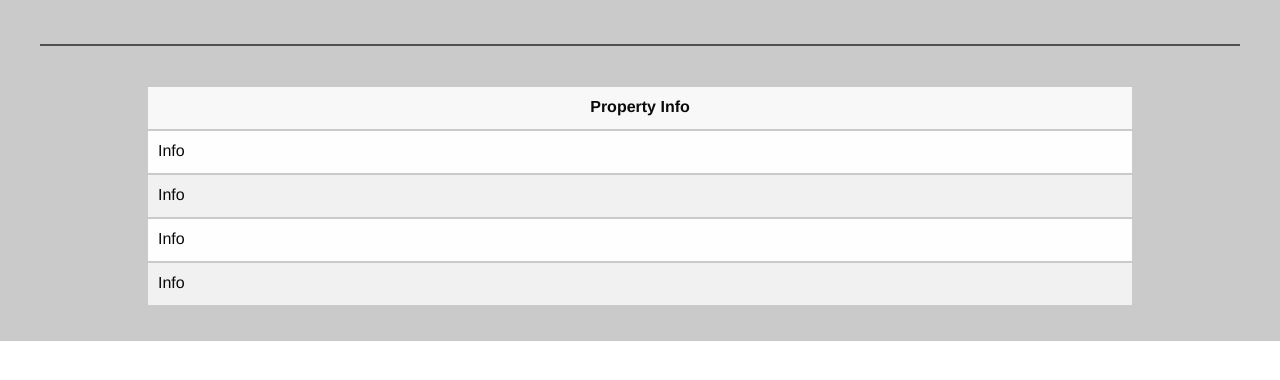
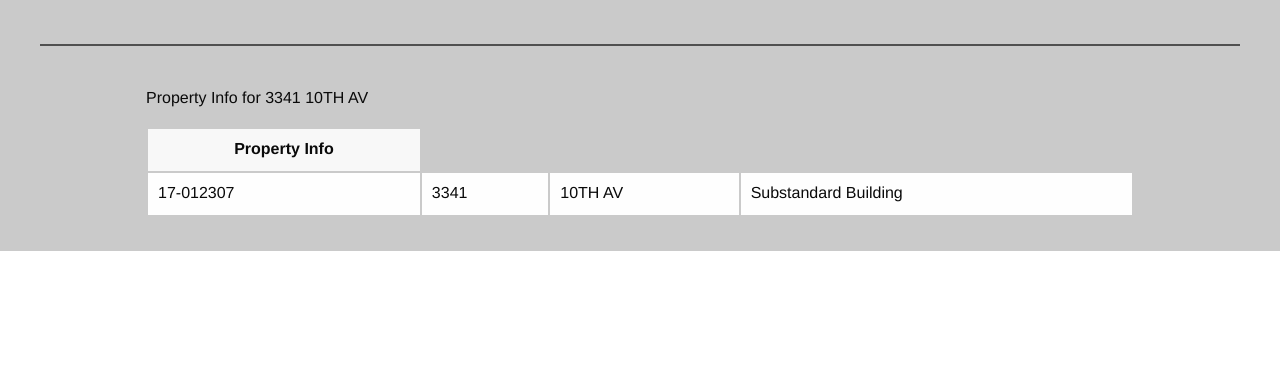
Before and after one commit to andrewryan/490Project, a Django app: page /propertyInfo/17-012307/ in a window 1280 px wide. Shown: the part 90-470 px from the top of the page. Run offline with Django 3.2, Linux system fonts and the light colour scheme; data comes from the database, SQL or seed files in the repository; some libraries are stand-ins or nearby versions.

Commit message:
dynamic urls working

```diff
--- a/webscraper/county_scraper.py
+++ b/webscraper/county_scraper.py
@@ -31,6 +31,7 @@ housingData = soup.find_all("td")
 from webscraper.models import *
 i = 0
 j = 0
+# numHouses = 0
 for string in housingData:
     if i > 22:
         # if string.text == "":
@@ -57,7 +58,11 @@ for string in housingData:
                                 category=house_category)
             addProperty.save()
             j = 0
+            # numHouses += 1
     i += 1
+# propertyTotal(house_total = numHouses).save()
+# create another model (propertyTotal) just to store the number of
+# houses in database
 
 ######### loop to delete entire contents of House model #########
 for x in House.objects.all().iterator(): x.delete()
--- a/webscraper/templates/propertyInfo.html
+++ b/webscraper/templates/propertyInfo.html
@@ -27,6 +27,7 @@
    <hr class="customColor">
 
    <div class="tableDiv">
+      <p>Property Info for {{ property_info.streetNum }} {{ property_info.streetName }}</p>
       <table class="hover">
          <thead>
             <tr>
@@ -36,6 +37,14 @@
 
          <tbody>
             <tr>
+               <td> {{ property_info.caseNum }} </td>
+               <td> {{ property_info.streetNum }} </td>
+               <td> {{ property_info.streetName }} </td>
+               <td> {{ property_info.category }} </td>
+            </tr>
+
+
+            <!-- <tr>
                <td> Info </td>
             </tr>
             <tr>
@@ -46,7 +55,7 @@
             </tr>
             <tr>
                <td> Info </td>
-            </tr>
+            </tr> -->
          </tbody>
 
       </table>
--- a/webscraper/templates/wsdatabase.html
+++ b/webscraper/templates/wsdatabase.html
@@ -132,10 +132,11 @@
          </thead>
 
          <tbody>
+            <!-- method=post action= url register  -->
 
             {% for object in house_list %}
             <tr>
-               <td> <a href="/propertyInfo/"> {{ object.caseNum }}</a> </td>
+               <td> <a href="/propertyInfo/{{ object.caseNum }}"> {{ object.caseNum }}</a> </td>
                <td> {{ object.streetNum }} </td>
                <td> {{ object.streetName }} </td>
                <td> {{ object.category }} </td>
--- a/webscraper/urls.py
+++ b/webscraper/urls.py
@@ -1,8 +1,11 @@
 from django.conf.urls import url
 
-from . import views
+# from . import views
+from .views import *
 
 urlpatterns = [
-    url(r'^$', views.WSdatabase, name='WSdatabase'),
-    url(r'propertyInfo',views.propertyInfo, name='propertyInfo'),
+    url(r'^$', WSdatabase),
+    url(r'^propertyInfo/(?P<caseNum>[\d]+\-?[\d]+)/$', propertyInfo),
 ]
+# url(r'^$', views.WSdatabase, name='WSdatabase'),
+# url(r'propertyInfo', views.propertyInfo, name='propertyInfo'),
--- a/webscraper/views.py
+++ b/webscraper/views.py
@@ -1,4 +1,4 @@
-from django.shortcuts import render
+from django.shortcuts import render, get_object_or_404
 # from django.http import HttpResponse, HttpResponseRedirect, JsonResponse
 from .models import *
 
@@ -12,20 +12,23 @@ from .models import *
 #     return render(request,'WSdatabase.html',context)
 
 def WSdatabase(request):
-    all_houses = House.objects.all()
+    house_list = House.objects.all()
     num_of_houses = House.objects.count()
     # num_of_houses = House.objects.annotate(Count('caseNum'))
     # num_of_houses = House.objects.all.count()
     # num_of_houses = House.objects.filter(streetNum='3341').count()
     context = {
         # 'house_total':num_of_houses,
-        'house_list':all_houses,
-        'title':"WSdatabase",
+        'house_list':house_list,
+        'title':"Code Violations",
         }
     return render(request,'wsdatabase.html',context, num_of_houses)
 
-def propertyInfo(request):
+def propertyInfo(request, caseNum):
+    # info = House.objects.all().filter(caseNum='17-012307')
+    property_info = get_object_or_404(House, caseNum=caseNum)
     context = {
+        'property_info':property_info,
         'title':"Property Info",
         }
     return render(request,'propertyInfo.html',context)
```
